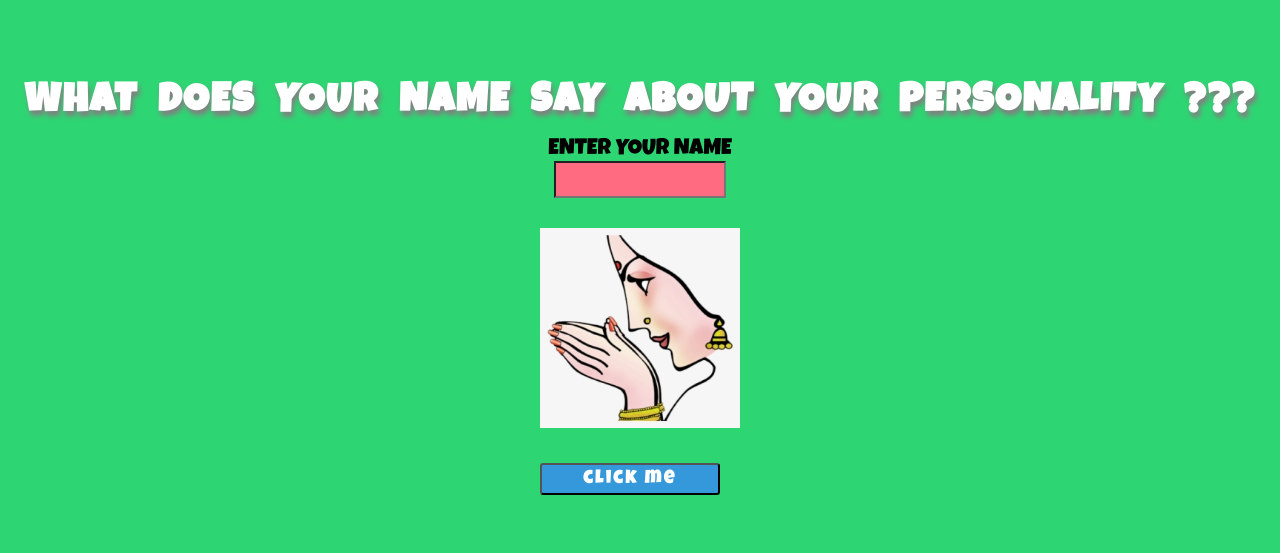
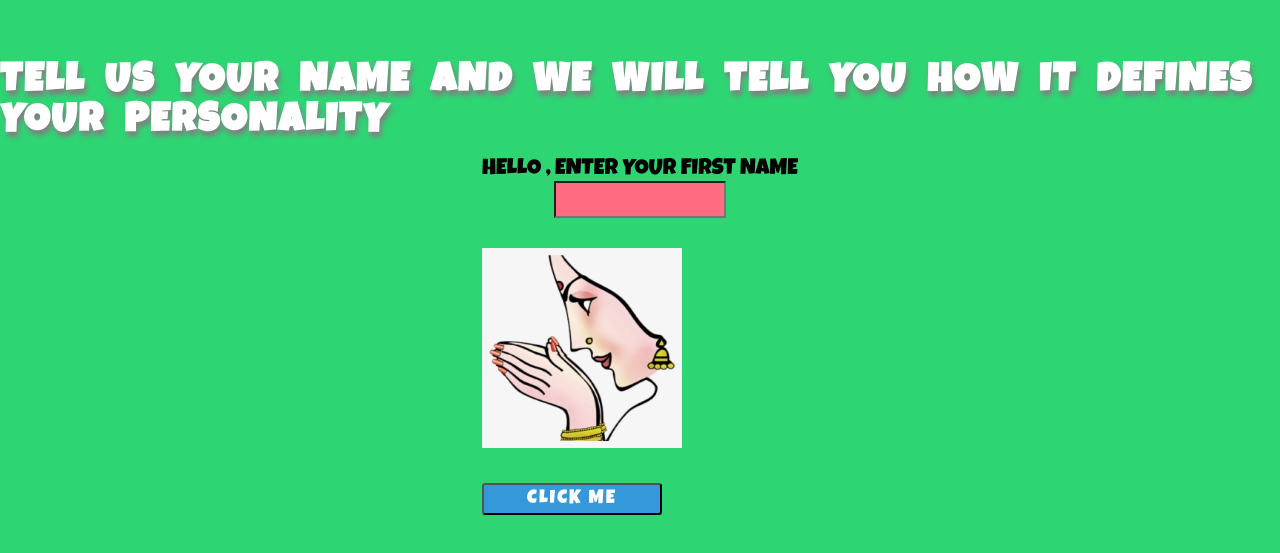
Before and after one commit to Sonali1772/avatar, a plain HTML site: page index.html in a window 1280 px wide. Shown: the part 111-664 px from the top of the page. Drawn offline with nearby package versions, Linux system fonts and the light colour scheme.

Commit message:
Update index.html

```diff
--- a/index.html
+++ b/index.html
@@ -8,16 +8,16 @@
 </head>
 <body>
     <section>
-    <h1>what does your name say about your personality ???</h1>
+    <h1>Tell us your name and we will tell you how it defines your personality</h1>
     <div class= "center">
        <div class="details">
-        <label>Enter your name</label><br>
+        <label>Hello ,  Enter your first name</label><br>
         <input type="text" name="" id="nameid">
         </div>
         <div class="imgdiv">
         <img src="1.png" width="200" height="200" class="imgchange">
         </div>
-        <button>click me</button>
+        <button>CLICK ME</button>
         </div>
 </section>
 
```
